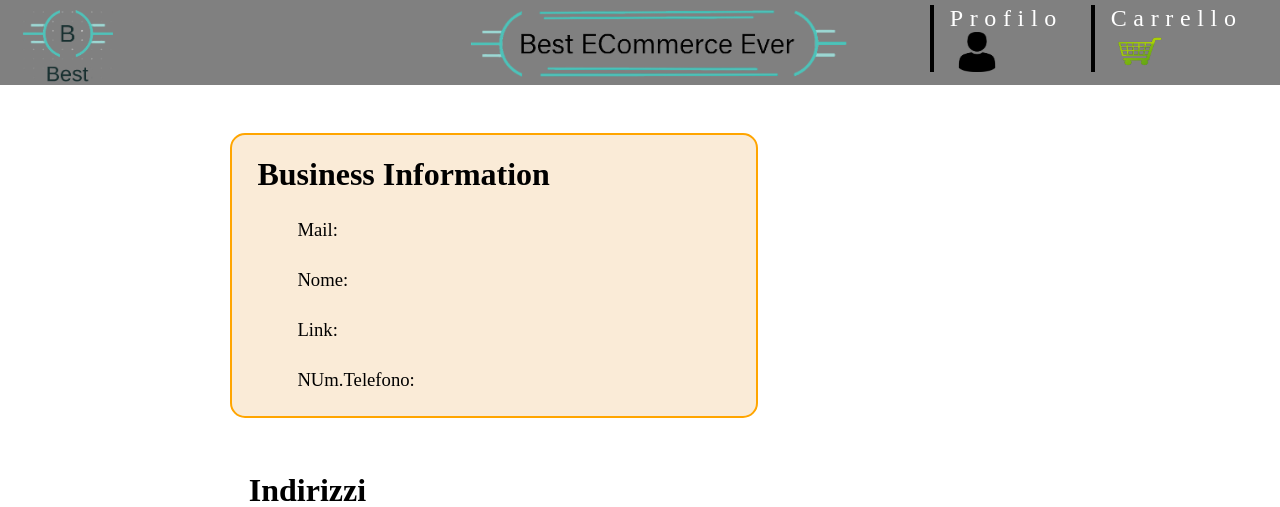
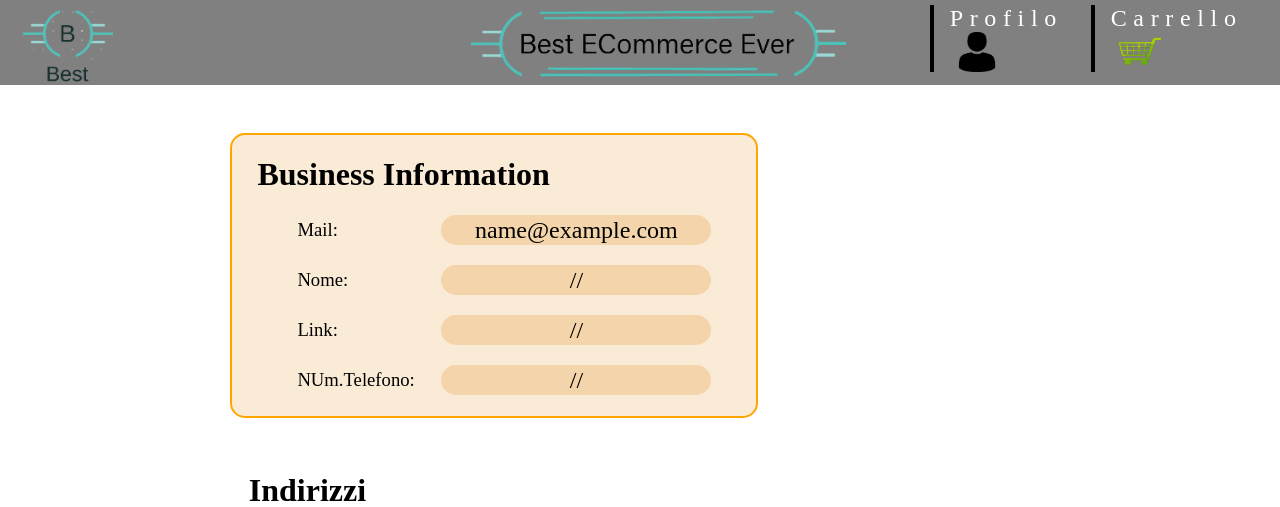
Before and after one commit to MrSecret35/Tecnologie_Web, a PHP site: page /profile.php in a window 1280 px wide. Shown: the top 507 px of the page. Run offline with PHP 8.4, Linux system fonts and the light colour scheme; the visitor is signed in with stand-in values (Sample User, id 1); tables that the repository leaves empty or names only in its code hold one stand-in row (values such as "Sample post"); some libraries are stand-ins or nearby versions.

Commit message:
ultime modifiche

```diff
--- a/progetto/css/banner.css
+++ b/progetto/css/banner.css
@@ -84,6 +84,9 @@
 }
 #lista_profilo ul li a{
     color: black;
+    display: block;
+    width: 100%;
+    height: 100%;
 }
 #lista_profilo ul li:hover{
     background-color: #ffd62f;
--- a/progetto/js/login.js
+++ b/progetto/js/login.js
@@ -47,6 +47,7 @@ function LoginBTN(){
  * funzione che effettua (se possibile) la registrazione
  */
 function RegistrationBTN(){
+
     var email = $("#mail_reg").val();
     var psw = $("#psw_reg").val();
     var psw1 = $("#psw1_reg").val();
--- a/progetto/js/ordersList.js
+++ b/progetto/js/ordersList.js
@@ -48,7 +48,7 @@ function showOrderProduct(json){
 
                 var div2 = $('<div></div>');    div2.attr('id', 'div_Str_product');
 
-                div2.html(element.Name  + '<br>' + "Data Ordine:   " + element.DataOrder);
+                div2.html(element.Name  + '<br>' + "Data Ordine:   " + element.DataOrder + '<br>' + "Quantità:   " + element.Qty);
 
             span.append(div1);
             span.append(div2);
--- a/progetto/js/profile.js
+++ b/progetto/js/profile.js
@@ -29,10 +29,10 @@ function setPersonalData(){
                 $("#UserInfo").find("#Name").html(data.Data.Name ? data.Data.Name : "//");
                 $("#UserInfo").find("#Surname").html(data.Data.Surname ? data.Data.Surname : "//");
             }else{
-                $("#UserInfo").find("#Mail").html(data.Data.EMail);
-                $("#UserInfo").find("#Name").html(data.Data.Name ? data.Data.Name: "//");
-                $("#UserInfo").find("#Link").html(data.Data.Link ? data.Data.Link : "//");
-                $("#UserInfo").find("#NTel").html(data.Data.PhoneN ? data.Data.PhoneN : "//");
+                $("#BusinessInfo").find("#Mail").html(data.Data.EMail);
+                $("#BusinessInfo").find("#Name").html(data.Data.Name ? data.Data.Name: "//");
+                $("#BusinessInfo").find("#Link").html(data.Data.Link ? data.Data.Link : "//");
+                $("#BusinessInfo").find("#NTel").html(data.Data.PhoneN ? data.Data.PhoneN : "//");
             }
         },
     });
@@ -48,6 +48,7 @@ function listAddress(){
         datatype: "json",
         success: function(json){
             if(JSON.parse(json).length >= 1){
+                $("#AddressStr").html("");
                 showAddress(json);
             }else{
                 $("#AddressStr").html("Non hai inserito Indirizzi");
--- a/progetto/js/sellPage.js
+++ b/progetto/js/sellPage.js
@@ -41,7 +41,6 @@ function newProduct(){
     var data= new Array();
     data['name'] = $("#sell_div #name").val();
     data['desc'] = $("#sell_div #desc").val();
-    data['img'] = $("#sell_div #img").val();
     data['qty'] = $("#sell_div #qty").val();
     data['cat'] = $("#sell_div #category").val();
     data['price'] = $("#sell_div #price").val();
@@ -54,8 +53,7 @@ function newProduct(){
                     + "&Price=" + data['price'];
 
     var Form_Data = new FormData();
-
-    Form_Data.append("img", $("#sell_div #img").prop('files')[0]);
+    if($("#sell_div #img").val().length != 0) Form_Data.append("img", $("#sell_div #img").prop('files')[0]);
 
     if(controllaDati(data)){
         $.ajax({
--- a/progetto/php/function/insertProduct.php
+++ b/progetto/php/function/insertProduct.php
@@ -32,7 +32,7 @@ try{
 
     $name= $db->quote(htmlspecialchars($_GET["Name"]));
     $desc= $db->quote(htmlspecialchars($_GET["Desc"]));
-    if(isset($_SESSION["img"])) $img= "'{" + addslashes(file_get_contents($_FILES['img']['tmp_name'])) + "}'";
+    if(!empty( $_FILES['img']['tmp_name'] )) $img= "'" . addslashes(file_get_contents($_FILES["img"]['tmp_name'])) . "'";
     else $img="NULL";
     $qty= $db->quote(htmlspecialchars($_GET["Qty"]));
     $cat= $db->quote(htmlspecialchars($_GET["Cat"]));
--- a/progetto/php/function/personalData.php
+++ b/progetto/php/function/personalData.php
@@ -26,15 +26,20 @@ try{
         $result= $db->query("SELECT *
                             FROM Users
                             WHERE ID = $id");
+        $result= $result->fetch(PDO::FETCH_ASSOC);
     }else{
-        print "Business,\n";
-        $result= $db->query("SELECT *
+        print "\"Business\",\n";
+        $resultU= $db->query("SELECT EMail
+                            FROM Users
+                            WHERE ID = $id");
+        $resultB= $db->query("SELECT *
                             FROM Business
                             WHERE ID = $id");
+        $result = array_merge($resultU->fetch(PDO::FETCH_ASSOC), $resultB->fetch(PDO::FETCH_ASSOC));
     }
     print "\"Data\": ";
     if($result!=FALSE){
-        $result= $result->fetch(PDO::FETCH_ASSOC);
+
 
         print json_encode($result);
     }else{
--- a/progetto/php/ordersList.php
+++ b/progetto/php/ordersList.php
@@ -34,7 +34,7 @@ if (session_id() == '' || !isset($_SESSION) || !isset($_SESSION["ID"])) {
                     <img src="" alt="">
                 </div>
                 <div id="div_Str_product">
-                    ciaooo come vaaaa
+
                 </div>
             </span>
             </a>
```
